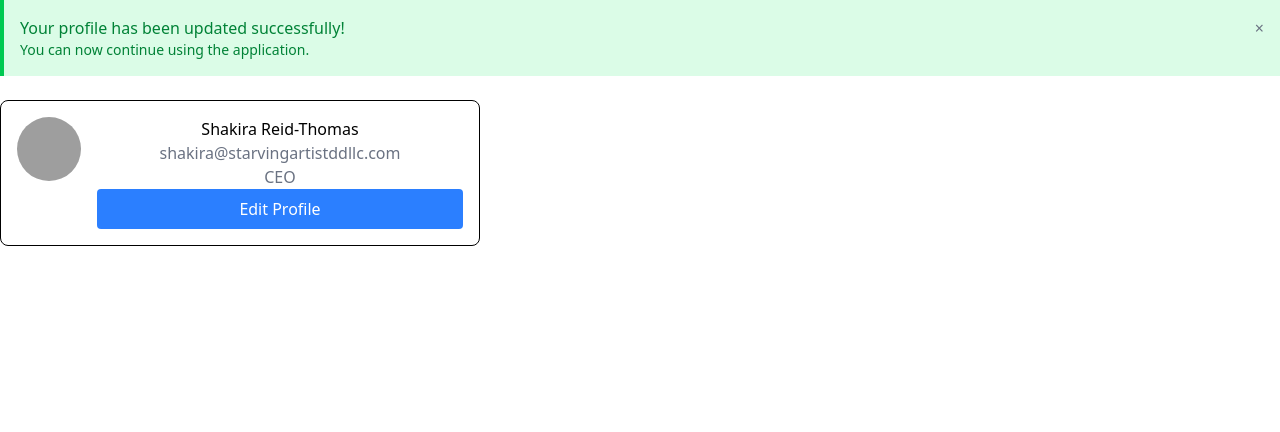
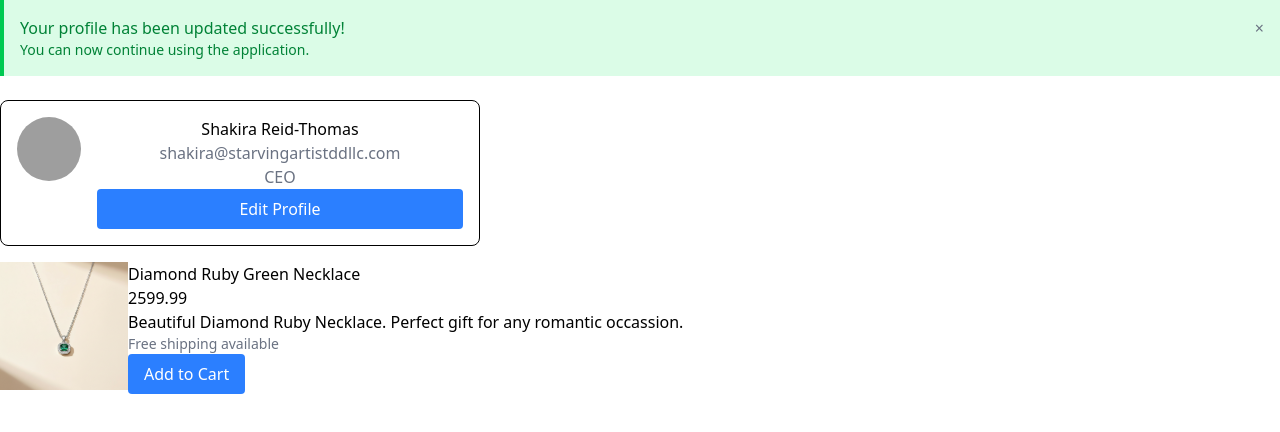
Before and after one commit to KaeTheDev/Component-Library, a React (Vite) app: page / in a window 1280 px wide. Shown: the top 432 px of the page. Built offline with nearby package versions, Linux system fonts and the light colour scheme; grey boxes are pictures that could not be loaded.

Commit message:
Created ProductDisplay component

```diff
--- a/src/App.tsx
+++ b/src/App.tsx
@@ -1,5 +1,6 @@
 import { AlertBox } from "./components/AlertBox/AlertBox";
 import { UserProfileCard } from "./components/UserProfileCard/UserProfileCard";
+import { ProductDisplay } from "./components/ProductDisplay/ProductDisplay";
 
 function App() {
   const user = {
@@ -7,7 +8,17 @@ function App() {
     name: "Shakira Reid-Thomas",
     email: "shakira@starvingartistddllc.com",
     role: "CEO",
-    avatarUrl: 'https://avatar.iran.liara.run/public'
+    avatarUrl: "https://avatar.iran.liara.run/public",
+  };
+
+  const product = {
+    id: "1",
+    name: "Diamond Ruby Green Necklace",
+    price: 2599.99,
+    description:
+      "Beautiful Diamond Ruby Necklace. Perfect gift for any romantic occassion.",
+    imageUrl: "/images/DiamondRubyNecklace.png",
+    inStock: true,
   };
 
   return (
@@ -19,13 +30,22 @@ function App() {
       >
         <p className="text-sm">You can now continue using the application.</p>
       </AlertBox>
+
       <UserProfileCard
         user={user}
         showEmail={true}
         showRole={true}
         onEdit={(userId) => alert(`Editing user ${userId}`)}
+      ></UserProfileCard>
+
+      <ProductDisplay
+        product={product}
+        showDescription={true}
+        showStockStatus={true}
+        onAddToCart={(productId) => alert(`Added product ${productId}: ${product.name} to cart`)}
       >
-      </UserProfileCard>
+        <div className="text-sm text-gray-500">Free shipping available</div>
+      </ProductDisplay>
     </>
   );
 }
--- a/src/components/ProductDisplay/ProductDisplay.tsx
+++ b/src/components/ProductDisplay/ProductDisplay.tsx
@@ -0,0 +1,31 @@
+import React from "react";
+import type { ProductDisplayProps } from "../../types";
+
+export const ProductDisplay: React.FC<ProductDisplayProps> = ({
+    product,
+    showDescription,
+    showStockStatus,
+    onAddToCart,
+    children
+}) => {
+    return (
+        <>
+        <div className="flex mt-4">
+        <img src={product.imageUrl} alt={product.name} className="w-32 h-32"/>
+        <div>
+        <p>{product.name}</p>
+        <p>{product.price}</p>
+        {showDescription && <p>{product.description}</p>}
+        {showStockStatus && <p>{product.inStock}</p>}
+        {children}
+        {onAddToCart && (
+            <button
+            onClick={() => onAddToCart(product.id)}
+            className="full bg-blue-500 text-white px-4 py-2 rounded hover:bg-blue-600"
+            >Add to Cart</button>
+        )}
+        </div>
+         </div>
+        </>
+    )
+}
```
Also changed, not shown: public/images/DiamondRubyNecklace.png (added).
